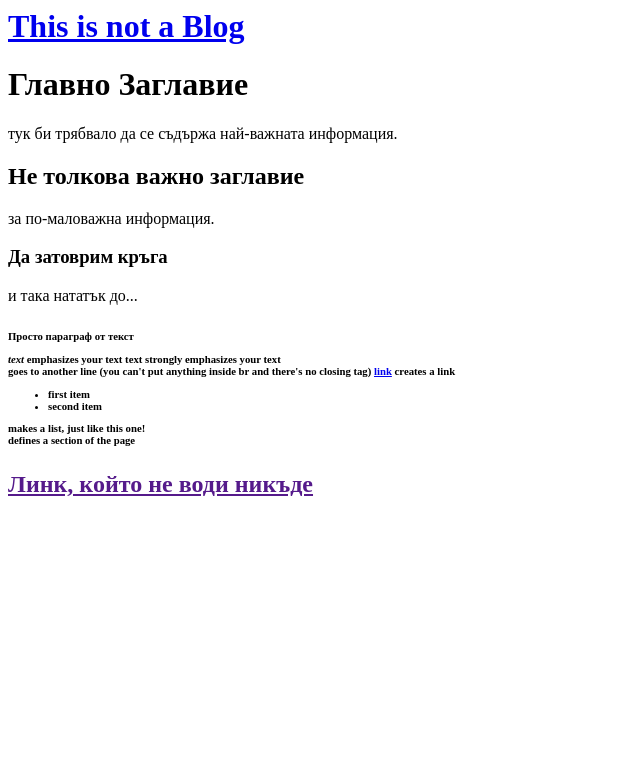
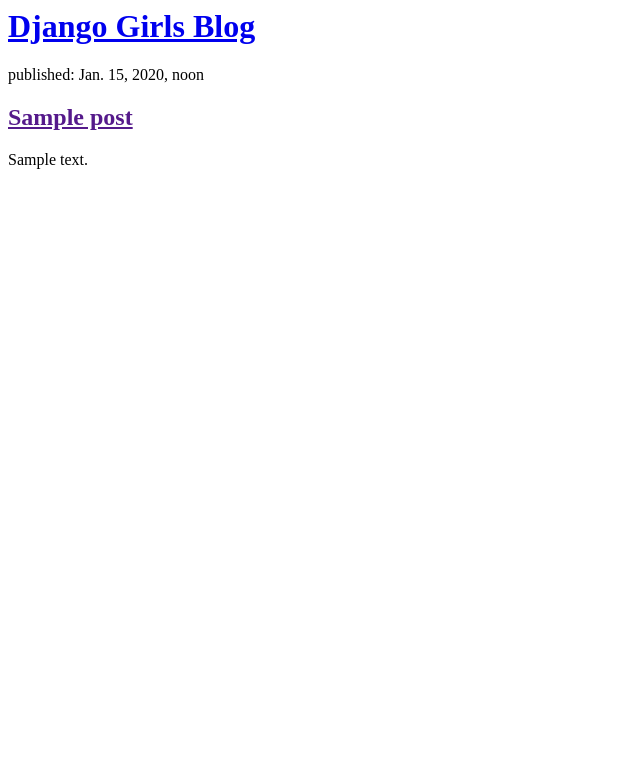
Before and after one commit to zeminem/my-first-blog, a Django app: page / in a window 1280 px wide. Shown: the top 779 px of the page, without its empty margins (0-640 px from the left). Run offline with Django 3.2, Linux system fonts and the light colour scheme; tables that the repository leaves empty hold one stand-in row (values such as "Sample post").

Commit message:
Modified templates to display posts from database.

```diff
--- a/blog/templates/blog/post_list.html
+++ b/blog/templates/blog/post_list.html
@@ -1,32 +1,11 @@
-<html>
+<div>
+    <h1><a href="/">Django Girls Blog</a></h1>
+</div>
 
-<head>
-    <title>Django Girls blog</title>
-</head>
-
-<body>
+{% for post in posts %}
     <div>
-        <h1><a href="/">This is not a Blog</a></h1>
+        <p>published: {{ post.published_date }}</p>
+        <h2><a href="">{{ post.title }}</a></h2>
+        <p>{{ post.text|linebreaksbr }}</p>
     </div>
-
-    <h1>Главно Заглавие</h1> тук би трябвало да се съдържа най-важната информация.
-    <h2>Не толкова важно заглавие</h2> за по-маловажна информация.
-    <h3>Да затоврим кръга</h3> и така нататък до... <h6>
-
-        <p>Просто параграф от текст</p>
-        <em>text</em> emphasizes your text
-        <strong>text</strong> strongly emphasizes your text
-        <br> goes to another line (you can't put anything inside br and there's no closing tag)
-        <a href="http://127.0.0.1:8000/">link</a> creates a link
-        <ul>
-            <li>first item</li>
-            <li>second item</li>
-        </ul> makes a list, just like this one!
-
-        <div></div> defines a section of the page
-
-            <h2><a href="">Линк, който не води никъде</a></h2>
-        </div>
-</body>
-
-</html>
+{% endfor %}
--- a/blog/views.py
+++ b/blog/views.py
@@ -1,5 +1,8 @@
 from django.shortcuts import render
+from django.utils import timezone
+from .models import Post
 
 # Create your views here.
 def post_list(request):
-    return render(request, 'blog/post_list.html', {})
+    posts = Post.objects.filter(published_date__lte=timezone.now()).order_by('published_date')
+    return render(request, 'blog/post_list.html', {'posts': posts})
```
